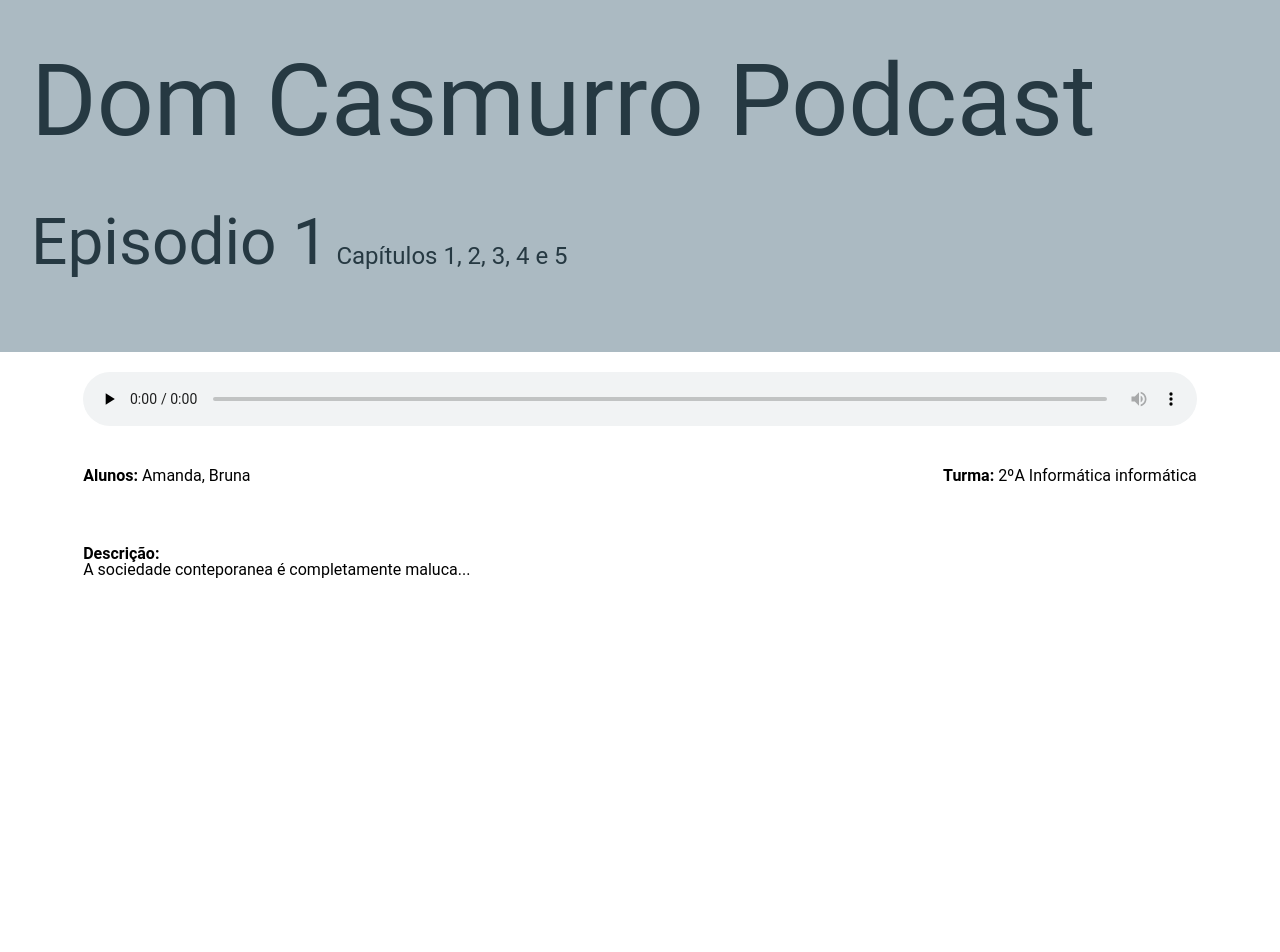
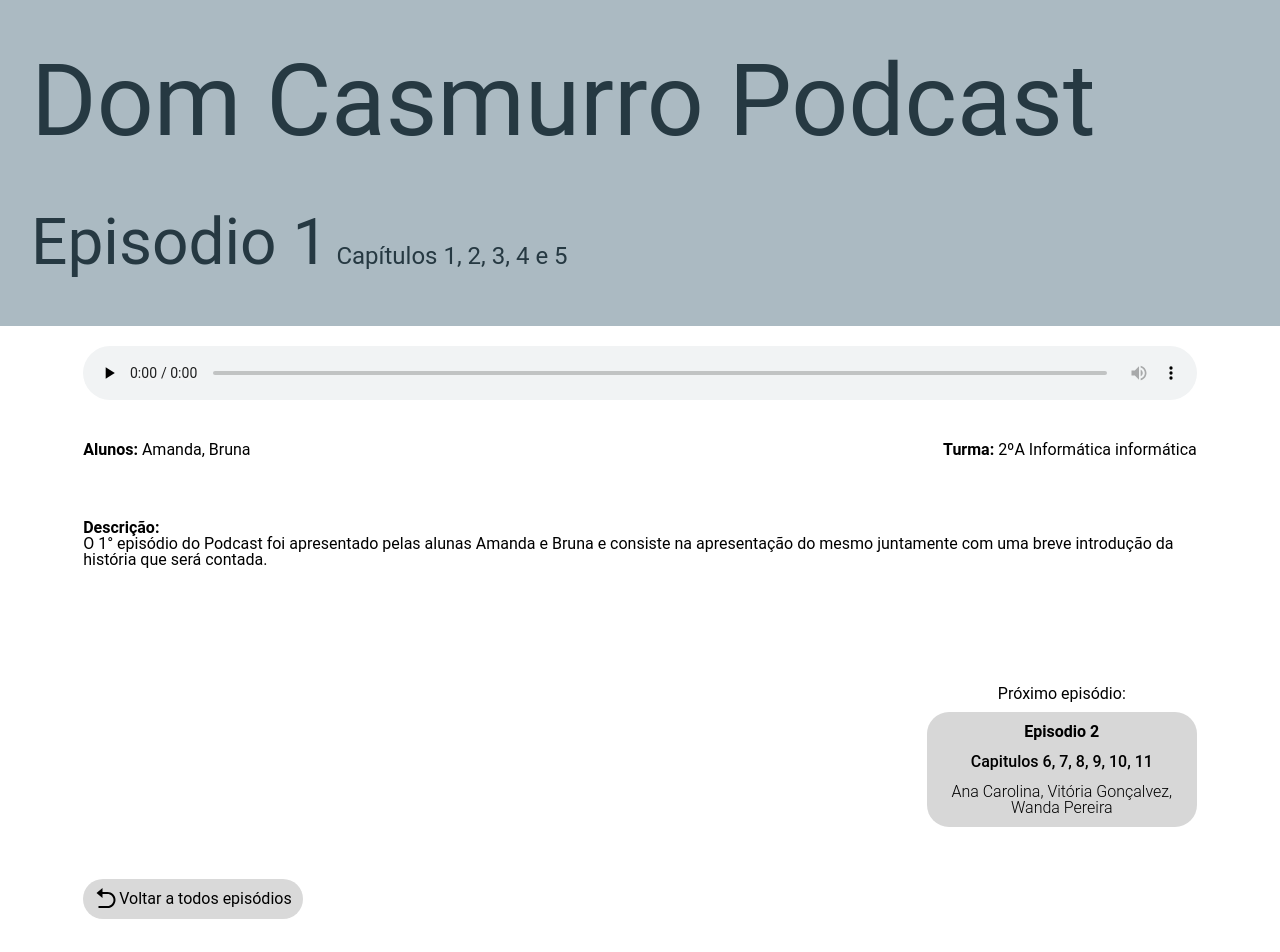
Before and after one commit to DomCasmurroPodcast/DomCasmurroPodcast, a Next.js app: page /Episodio/1 in a window 1280 px wide. Shown: the top 952 px of the page. Before the commit the page ends 800 px from the top, so only its background shows below. Built offline with nearby package versions, Linux system fonts and the light colour scheme.

Commit message:
Finalização da pagina para desktop

```diff
--- /dev/null
+++ b/src/components/Button/Button.module.scss
@@ -0,0 +1,17 @@
+.button{
+    background-color: #d9d9d9;
+    width: fit-content;
+    height: fit-content;
+    padding: 8px 11px;
+    border-radius: 20px;
+    display: flex;
+
+    p{
+        display: inline-block;
+        align-self: center;
+    }
+}
+
+.button:hover{
+    background-color: #cacaca;
+}
--- /dev/null
+++ b/src/components/Button/index.jsx
@@ -0,0 +1,13 @@
+import styles from "./Button.module.scss"
+
+export default function Button({children, text, ...props}){
+
+    return(
+
+        <div {...props}>
+            <div className={styles.button}>
+                {children}<p>{text}</p>
+            </div>
+        </div>
+    )
+}
--- a/src/components/EpisodioButton/EpisodioButton.module.scss
+++ b/src/components/EpisodioButton/EpisodioButton.module.scss
@@ -25,7 +25,7 @@
     }
 
     .alunos{
-        font-weight: 400;
+        font-weight: 300;
     }
 }
 
--- a/src/pages/Episodio/[id].jsx
+++ b/src/pages/Episodio/[id].jsx
@@ -4,6 +4,7 @@ import returnSrc from "@/utils/returnSrc";
 import styles from "@/styles/Episodio.module.scss";
 import { useState } from "react";
 import EpisodioButton from "@/components/EpisodioButton";
+import Button from "@/components/Button";
 import Link from "next/link";
 
 export async function getServerSideProps(context) {
@@ -71,21 +72,38 @@ export default function Page() {
           <div className={styles.footer}>
 
 
-            <div className={`${styles.epAnterior_container} ${
-              router.query.id == 1 ? styles.none : null
-              //Condicional pra aparecer apenas quando não é o primeiro ep, talvez seja bom mudar
-            }`}>
+           {!(router.query.id==1) &&
+           <div className={styles.epAnterior}>
               <p>Episódio Anterior:</p>
-              <Link className={styles.link} href={`/Episodio/${episodioAnterior?.id}`}>
+              <Link className={styles.linkEp} href={`/Episodio/${episodioAnterior?.id}`}>
                 <EpisodioButton
                   nome={episodioAnterior?.nome}
                   capitulos={episodioAnterior?.capitulos}
                   alunos={episodioAnterior?.alunos}
                   key={episodioAnterior?.nome}/>
               </Link>
-            </div>
+            </div>}
 
 
+            {!(router.query.id==episodios.length) &&
+            <div className={styles.epProximo}>
+              <p>Próximo episódio:</p>
+              <Link className={styles.linkEp} href={`/Episodio/${episodioProximo?.id}`}>
+                <EpisodioButton
+                  nome={episodioProximo?.nome}
+                  capitulos={episodioProximo?.capitulos}
+                  alunos={episodioProximo?.alunos}
+                  key={episodioProximo?.nome}/>
+              </Link>
+            </div>}
+
+            <Link className={styles.linkBtn} href={`/`}>
+              <Button className={styles.button} text="Voltar a todos episódios">
+              <svg width="25" height="24" viewBox="0 0 25 24" fill="none" xmlns="http://www.w3.org/2000/svg">
+                <path d="M8.5 7V11L2.5 6L8.5 1V5H13.5C15.6217 5 17.6566 5.84285 19.1569 7.34315C20.6571 8.84344 21.5 10.8783 21.5 13C21.5 15.1217 20.6571 17.1566 19.1569 18.6569C17.6566 20.1571 15.6217 21 13.5 21H4.5V19H13.5C15.0913 19 16.6174 18.3679 17.7426 17.2426C18.8679 16.1174 19.5 14.5913 19.5 13C19.5 11.4087 18.8679 9.88258 17.7426 8.75736C16.6174 7.63214 15.0913 7 13.5 7H8.5Z" fill="black"/>
+              </svg>
+              </Button>
+            </Link>
 
           </div>
 
--- a/src/styles/Episodio.module.scss
+++ b/src/styles/Episodio.module.scss
@@ -4,7 +4,7 @@
 
 .titleContainer{
     width: 100vw;
-    height: 250px;
+    height: fit-content;
     background-color: #ABBAC2;
     padding: 51px 31px;
 
@@ -86,23 +86,43 @@
 
     .footer{
         width: 87%;
+        display: grid;
         justify-self: center;
-        margin: auto;
-        .link{
+        margin: 98px auto 0 auto;
+        grid-template-columns: 1fr 1fr;
+        grid-template-rows: 1fr 1fr;
+        grid-template-areas:
+        "epAnterior epProximo"
+        ;
+
+        .linkEp, .linkBtn{
+            margin-top: 10px;
             text-decoration: none;
             color: #000;
         }
-    }
-}
 
-@keyframes animacao {
-    from {
-        opacity: 0;
-        transform: scale(0, 0);
-    }
-    to {
-        opacity: 1;
-        transform: scale(1, 1);
+        .epAnterior, .epProximo{
+            display: flex;
+            flex-direction: column;
+            margin: auto;
+            text-align: center;
+
+        }
+
+        .epAnterior{
+            margin-left: 0;
+            grid-area: epAnterior;
+        }
+
+        .epProximo{
+            margin-right: 0;
+            grid-area: epProximo;
+        }
+
+        .linkBtn{
+            margin-top: 52px;
+            grid-row: 2 / 2;
+       }
     }
 }
 
--- a/src/styles/globals.css
+++ b/src/styles/globals.css
@@ -128,7 +128,7 @@ table {
   border-spacing: 0;
 }
 
-@import url("https://fonts.googleapis.com/css2?family=DM+Serif+Text&family=Roboto:wght@400;500;700&family=Staatliches&display=swap");
+@import url('https://fonts.googleapis.com/css2?family=Inter:wght@100;200;300;400;500;600;700;800;900&family=Roboto:wght@100;300;400;500;700;900&display=swap');
 @import url('https://fonts.googleapis.com/css2?family=DM+Serif+Text:ital@0;1&display=swap');
 @import url('https://fonts.googleapis.com/css2?family=DM+Serif+Display&display=swap');
 
--- a/src/utils/episodios.js
+++ b/src/utils/episodios.js
@@ -2,10 +2,10 @@ const episodios = [
   {
     id: 1,
     nome: "Episodio 1",
-    audioSrc: "https://drive.google.com/file/d/1f5-Y8tTafqdSFwrRJAyNOwBHYT4YH8gk/preview",
+    audioSrc: "https://drive.google.com/file/d/11lINxK011UrKpjjq8a0qelNuU1U-30Mu/view?usp=sharing",
     capitulos: "1, 2, 3, 4, 5",
     alunos: "Amanda, Bruna",
-    descricao: "A sociedade conteporanea é completamente maluca...",
+    descricao: "O 1° episódio do Podcast foi apresentado pelas alunas Amanda e Bruna e consiste na apresentação do mesmo juntamente com uma breve introdução da história que será contada.",
     turma: "2ºA Informática",
     capitulos: "1, 2, 3, 4 e 5"
   },
```
